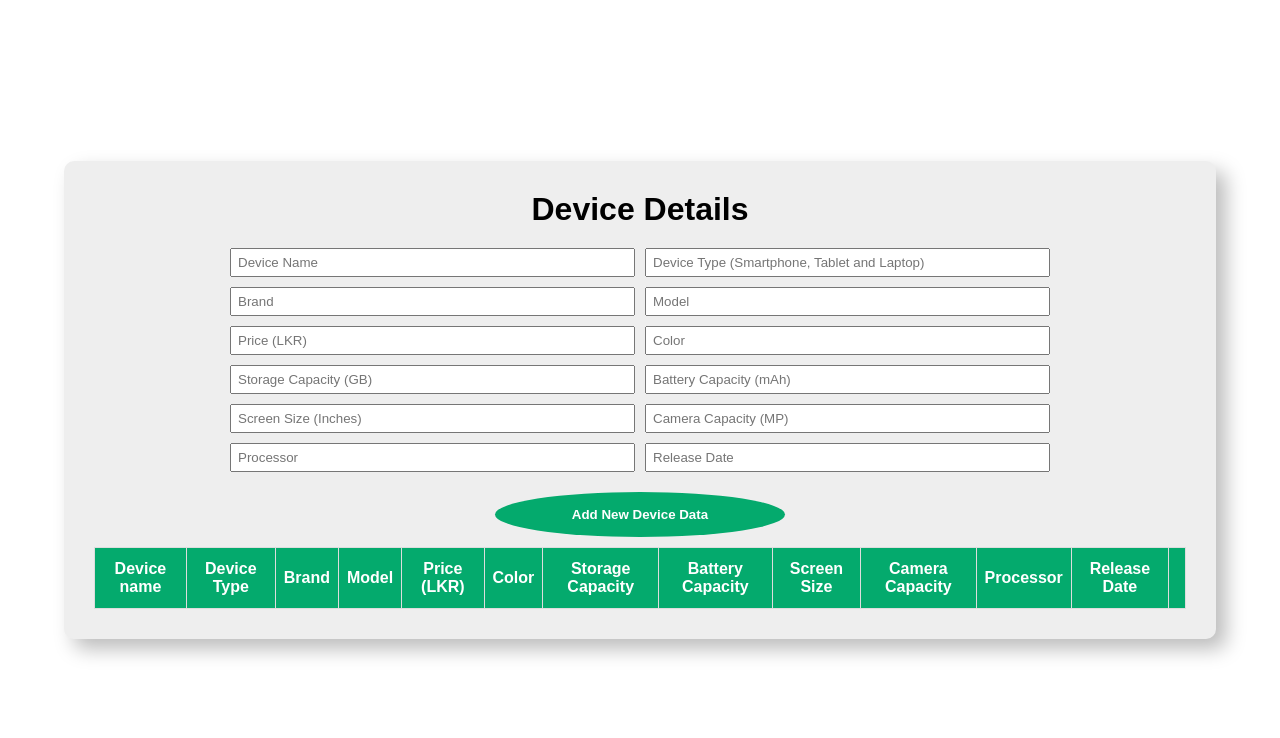
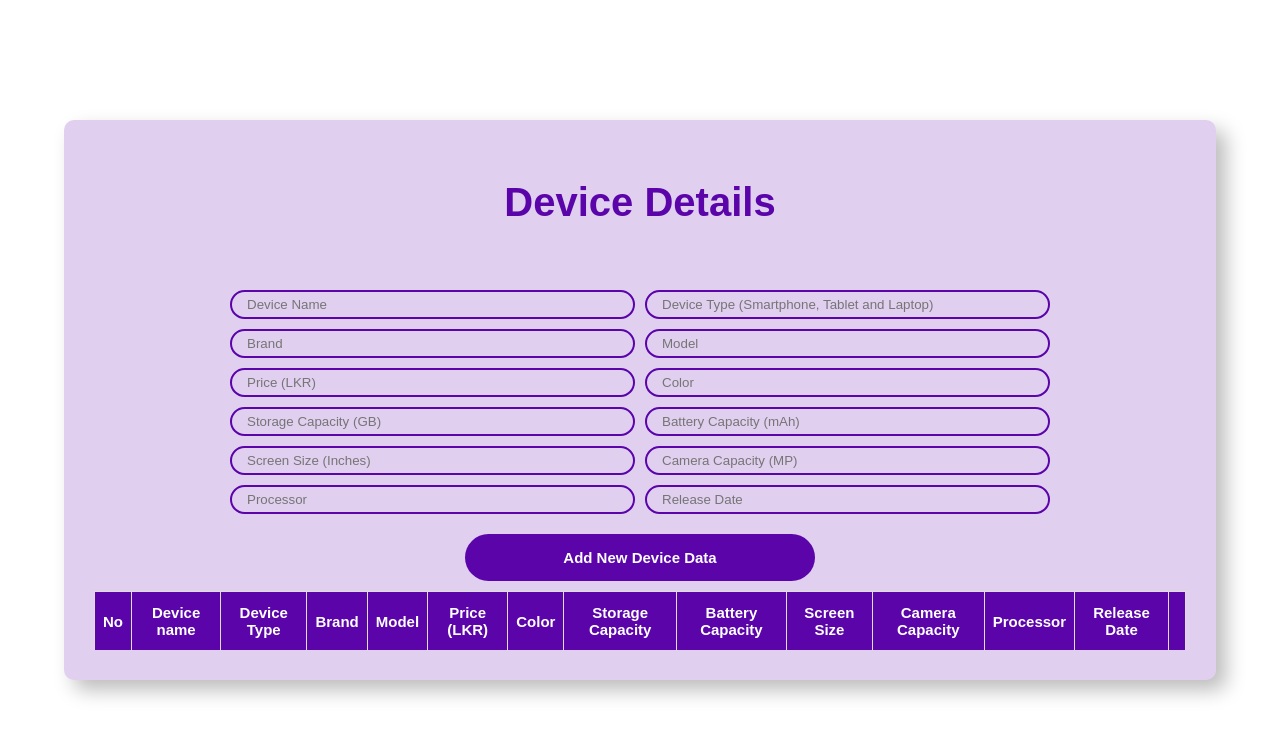
Before and after one commit to Developer-Keyithan/Tech-Inventory-API-Test, a website: page index.html in a window 1280 px wide. Drawn offline with Linux system fonts and the light colour scheme; no server answers.

Commit message:
Fully Developed API

```diff
--- a/index.html
+++ b/index.html
@@ -28,6 +28,7 @@
         <div class="table">
             <table>
                 <thead>
+                    <th>No</th>
                     <th>Device name</th>
                     <th>Device Type</th>
                     <th>Brand</th>
--- a/script.js
+++ b/script.js
@@ -9,9 +9,10 @@ const fetchDevices = async () => {
     const devices = await response.json();
 
     tableBody.innerHTML = '';
-    devices.forEach((device) => {
+    devices.forEach((device, index) => {
       const row = document.createElement('tr');
       row.innerHTML = `
+        <td>${index+1}</td>
         <td>${device.device_name}</td>
         <td>${device.device_type}</td>
         <td>${device.brand}</td>
--- a/style.css
+++ b/style.css
@@ -19,11 +19,17 @@ body {
     flex-direction: column;
     align-items: center;
     padding: 30px;
-    background: #0001;
+    background: #5a04aa30;
     width: 90%;
     max-height: 70%;
     border-radius: 10px;
     box-shadow: 10px 10px 20px #0004;
+}
+
+h1 {
+    color: #5a04aa;
+    font-size: 40px;
+    margin-top: 30px;
 }
 
 .device-form {
@@ -31,25 +37,34 @@ body {
     flex-wrap: wrap;
     justify-content: center;
     gap: 10px;
-    margin-top: 20px;
+    margin-top: 65px;
 }
 
 .device-form input {
     flex-basis: 405px;
-    padding: 5px 6px;
+    padding: 5px 15px;
+    border: 2px solid #5a04aa;
+    border-radius: 15px;
+    outline: none;
+    background: none;
 }
-
 .device-form button {
-    flex-basis: 290px;
+    width: 350px;
     padding: 15px 6px;
     border: none;
     outline: none;
-    border-radius: 50%;
-    background: #04AA6D;
+    border-radius: 25px;
+    background: #5a04aa;
     color: #fff;
+    font-size: 15px;
     font-weight: 600;
     margin: 10px 0 10px 0;
     cursor: pointer;
+    transition: 0.6s;
+}
+
+.device-form button:hover {
+    background: #360068;
 }
 
 .table {
@@ -68,21 +83,35 @@ table th {
     border-collapse: collapse;
     border: 1px solid #ddd;
     padding: 8px;
+    font-size: 15px;
+    color: #360068;
+}
+
+table tr {
+    transition: 0.3s;
 }
 
 table tr:nth-child(even) {
-    background-color: #f2f2f2;
+    background-color: #5a04aa30;
+}
+
+table tr:nth-child(odd) {
+    background-color: #5a04aa10;
 }
 
 table tr:hover {
-    background-color: #ddd;
+    background-color: #5a04aa50;
+}
+
+table td:first-child {
+    text-align: center;
 }
 
 table th {
     padding-top: 12px;
     padding-bottom: 12px;
     text-align: center;
-    background-color: #04AA6D;
+    background-color: #5a04aa;
     color: white;
 }
 
@@ -101,6 +130,7 @@ table th {
     outline: none;
     border-radius: 5px;
     transition: 0.6s;
+    cursor: pointer;
 }
 
 .edit-btn:hover {
@@ -116,6 +146,7 @@ table th {
     outline: none;
     border-radius: 5px;
     transition: 0.6s;
+    cursor: pointer;
 }
 
 .delete-btn:hover {
```
